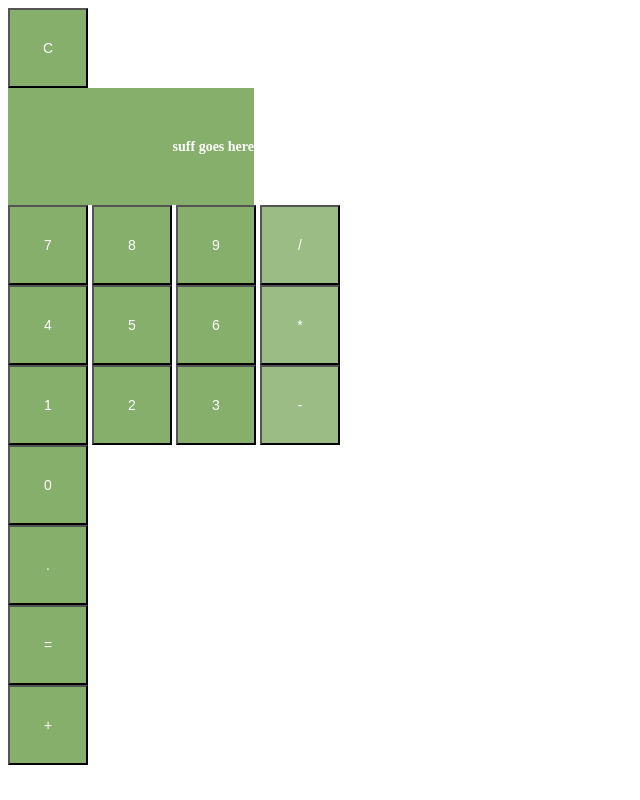
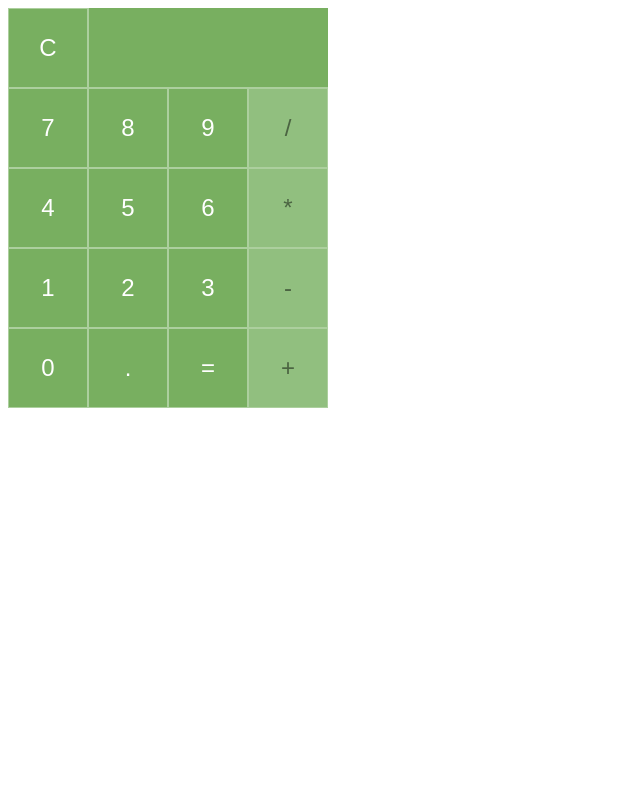
Before and after one commit to Gadget89/assignments, a plain HTML site: page 2.4-calculator/index.html in a window 1280 px wide. Shown: the whole page, without its empty margins (0-640 px from the left). Drawn offline with Linux system fonts and the light colour scheme.

Commit message:
Completed CSS portion

```diff
--- a/2.4-calculator/index.html
+++ b/2.4-calculator/index.html
@@ -19,7 +19,7 @@
     </button>
       <!-- This is the display -->
       <h2
-      class="displayWindow">suff goes here
+      class="displayWindow">
       </h2>
   <div class="">
     <!-- This is the 7 button -->
@@ -134,11 +134,11 @@
     </button>
     <!-- This is the plus '+' button -->
     <button
-      class="darkButton"
+      class="lightButton"
       type="button"
       name="button">
       +
     </button>
-  </div>
+    </div>
   </body>
 </html>
--- a/2.4-calculator/main.css
+++ b/2.4-calculator/main.css
@@ -1,39 +1,52 @@
-/*.body{
-  display: inline-block;
-  background-color: black;
-  width: 50%;
-}*/
+.body{
+  background-color: white;
+}
 .bodyDetails{
-  display: inline-grid;;
-  height: 500px;
-  width: 100%;
+  box-sizing: border-box;
+  height: 400px;
+  width: 320px;
 }
 .darkButton{
-  background-color: rgb(133,175,107);
+  background-color: rgb(120,175,96);
+  border-bottom-style: solid;
+  border-color: rgb(172,207,158);
+  border-right-style: solid;
+  border-width: 1px;
   color: white;
   display: inline-block;
-  font-size: 14px;
+  font-size: 24px;
   height: 80px;
+  margin-right: -4px;
   width: 80px;
 }
 .displayWindow{
-  background-color: rgb(133,175,107);
+  background-color: rgb(120,175,96);
+  border-bottom-style: solid;
+  border-color: rgb(172,207,158);
+  border-left-style: solid;
+  border-width: 1px;
   box-sizing: border-box;
   color: white;
   display: inline-block;
-  font-size: 14px;
+  font-family: sans-serif;
+  font-size: 24px;
+  font-weight: normal;
+  height: 80px;
   margin: 0;
-  padding-bottom: 4%;
-  padding-top: 4%;
+  padding-top: 8%;
   text-align: right;
-  vertical-align: middle;
-  width: 246px;
+  vertical-align: top;
+  width: 240px;
 }
 .lightButton{
-  background-color: rgb(155, 189, 133);
-  color: white;
+  background-color: rgb(145, 191, 127);
+  border-color: rgb(172,207,158);
+  border-style: solid;
+  border-width: 1px;
+  color: rgb(75,100,66);
   display: inline-block;
-  font-size: 14px;
+  font-size: 24px;
   height: 80px;
+  margin: 0px;
   width: 80px;
 }
```
